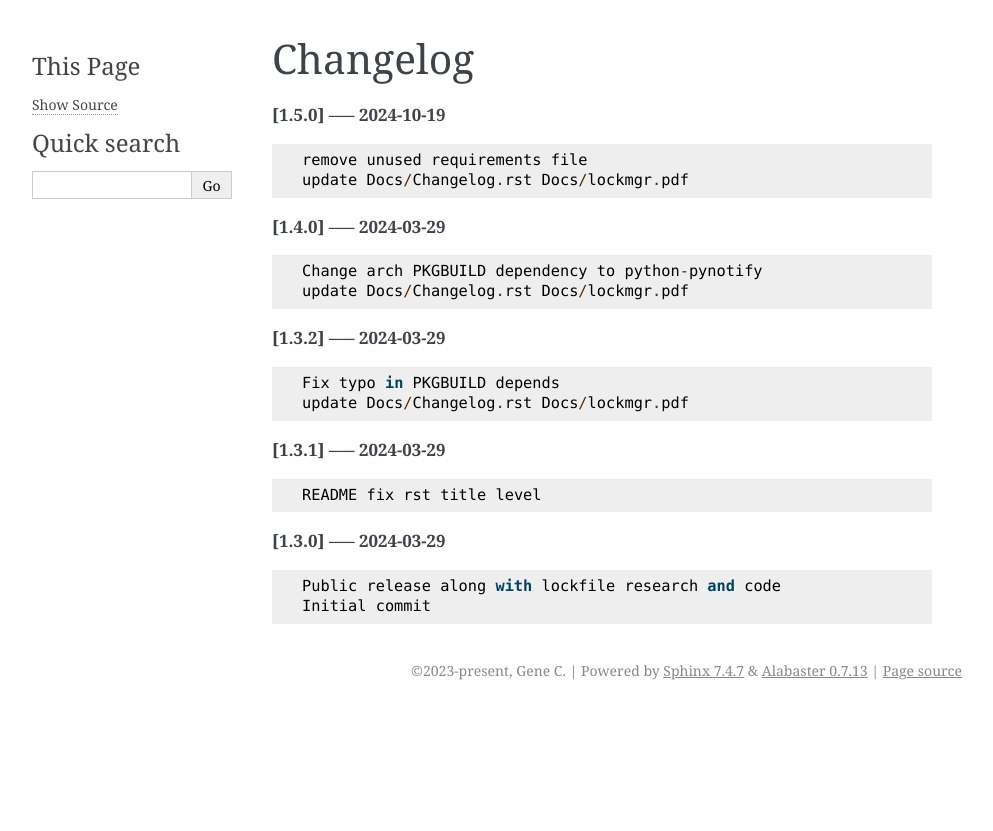
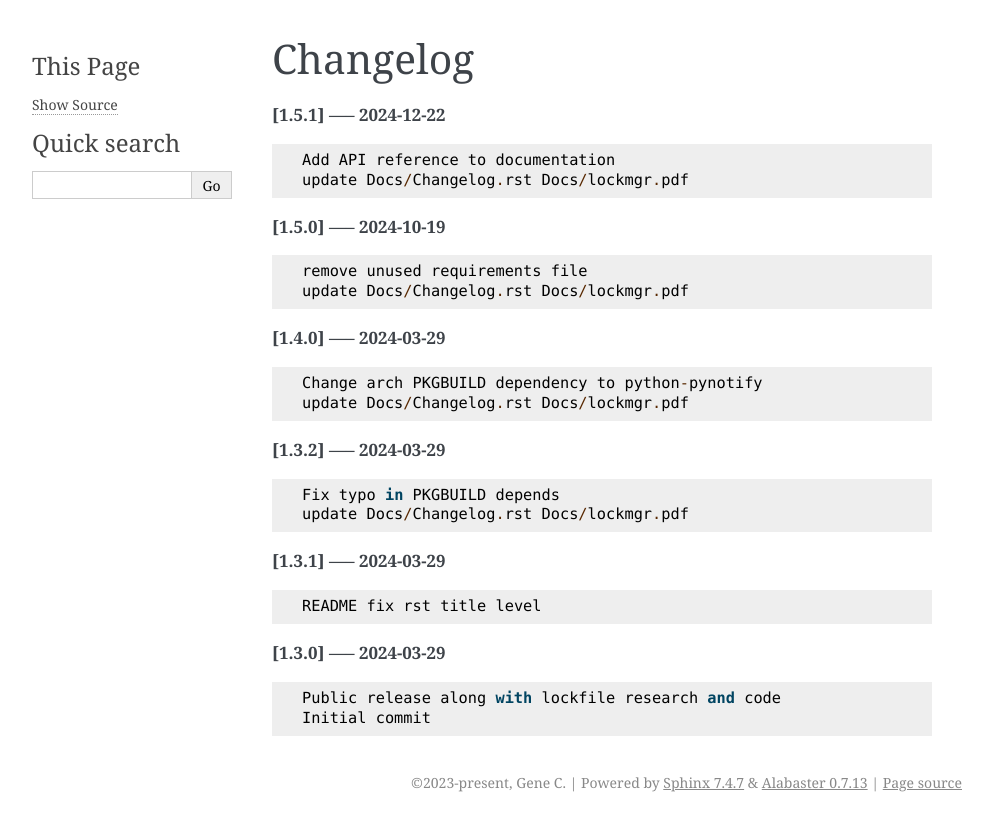
Before and after one commit to gene-git/lockmgr, a Sphinx documentation site: the page built from Docs/Changelog.rst, in a window 1280 px wide. Shown: the top 831 px of the page, without its empty margins (148-1141 px from the left). Built offline with Sphinx 7.4.7, drawn with Linux system fonts in a browser that asks for light colours; pages that are not in the unit, such as notebooks, are missing from menus.

Commit message:
update Docs/Changelog.rst Docs/lockmgr.pdf

```diff
--- a/Docs/Changelog.rst
+++ b/Docs/Changelog.rst
@@ -1,5 +1,11 @@
 Changelog
 =========
+
+**[1.5.1] ----- 2024-12-22** ::
+
+	    Add API reference to documentation
+	    update Docs/Changelog.rst Docs/lockmgr.pdf
+
 
 **[1.5.0] ----- 2024-10-19** ::
 
```
Also changed, not shown: 1 other file.
